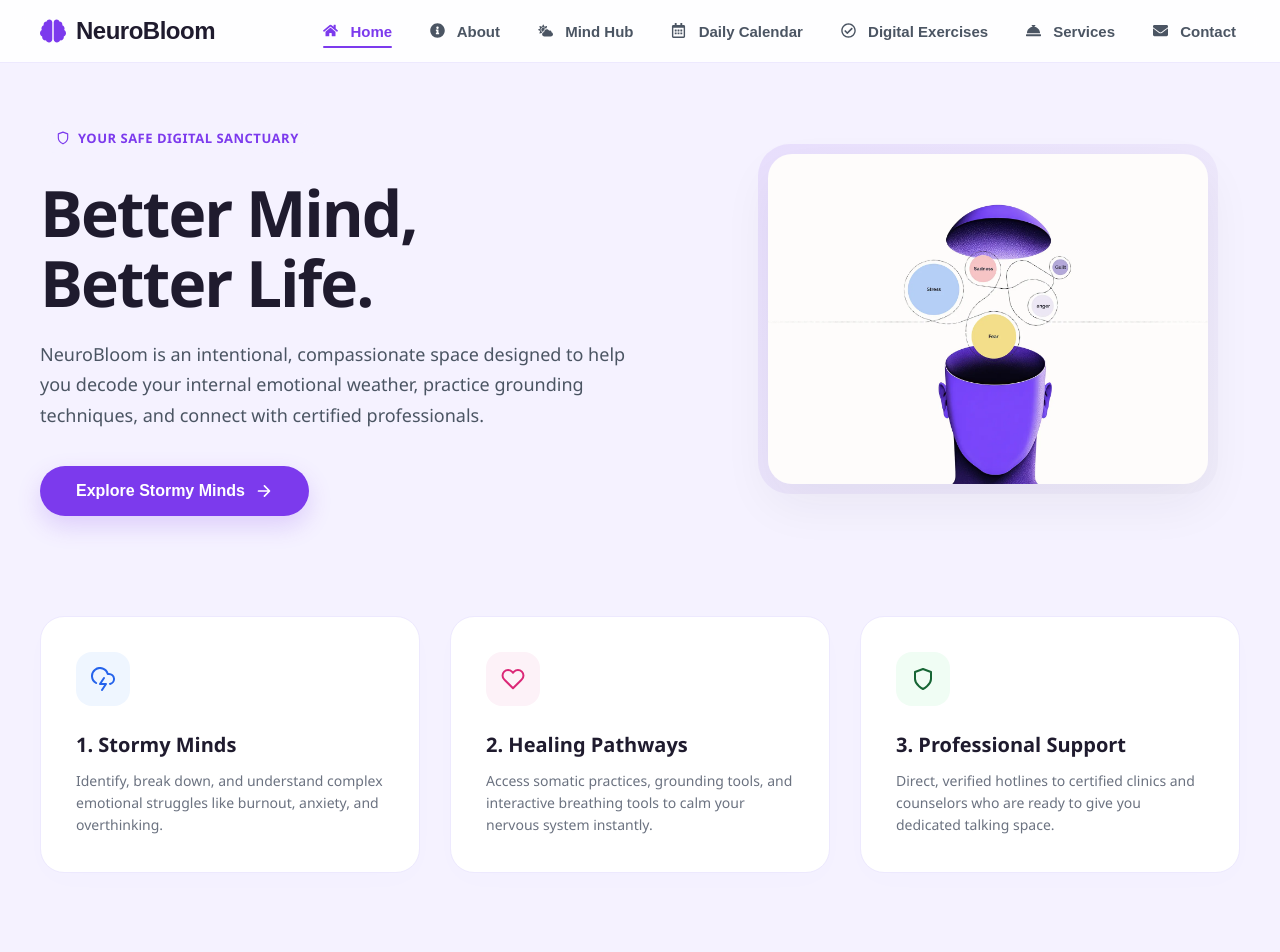
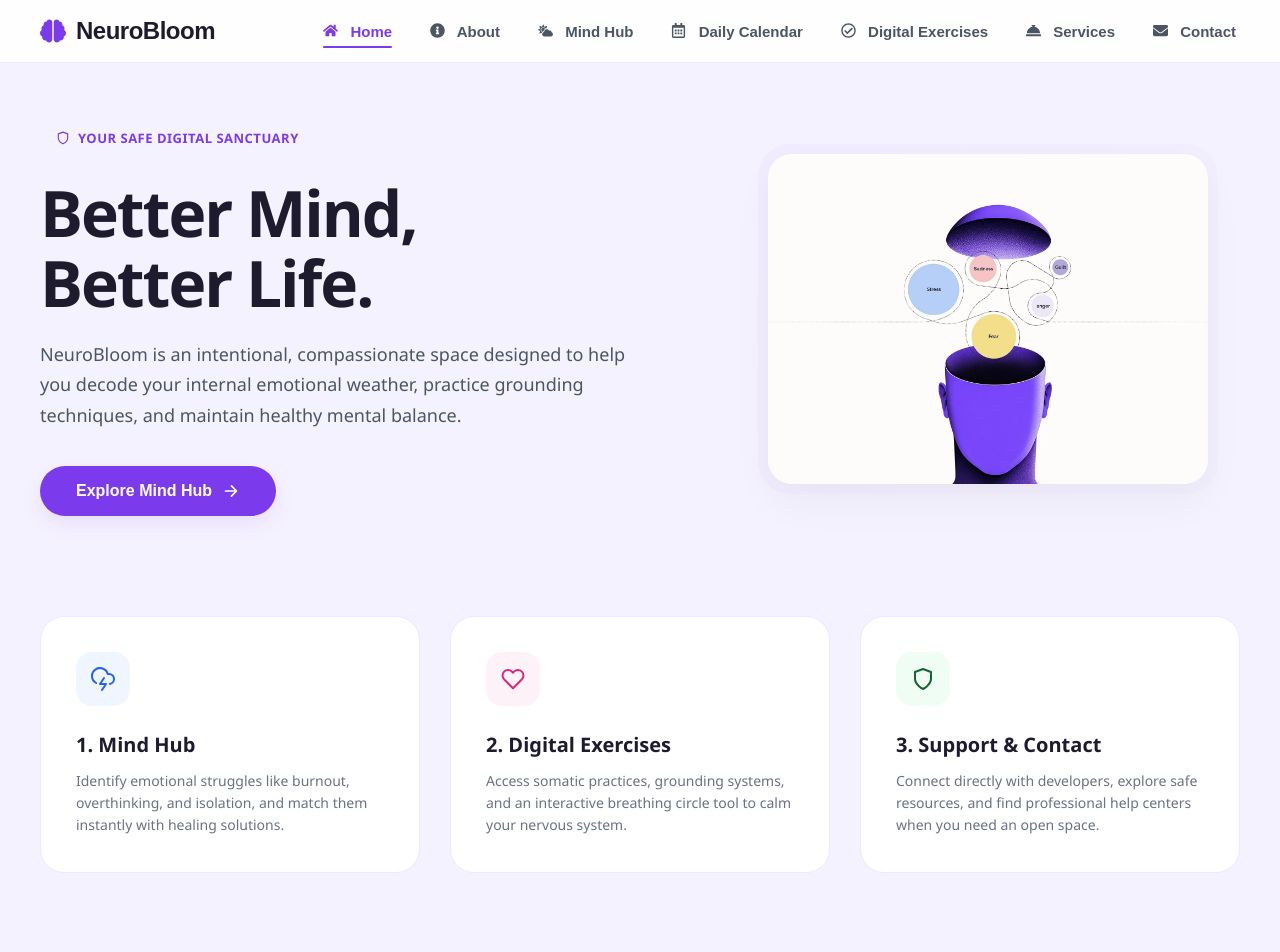
Before and after one commit to zahraadekmak4-ux/NeuroBloom, a React (Create React App) app: page / in a window 1280 px wide. Shown: the top 952 px of the page. Built offline with nearby package versions, Linux system fonts and the light colour scheme.

Commit message:
UI: Fine-tuned landing page pillars with pure hover interactive movements

```diff
--- a/src/pages/Home.css
+++ b/src/pages/Home.css
@@ -1,3 +1,5 @@
+/* Base Layout Container*/
+
 .home-container {
   max-width: 1200px;
   margin: 0 auto;
@@ -5,7 +7,8 @@
   font-family: 'Segoe UI', Tahoma, Geneva, Verdana, sans-serif;
 }
 
-/* HERO SECTION HOOK */
+/* Hero Section Hook*/
+
 .hero-main-section {
   display: flex;
   align-items: center;
@@ -54,7 +57,7 @@
   margin: 0 0 35px 0;
 }
 
-/* BUTTON CONTROLS */
+/* BUTTON CONTROLS (Gentle Hover Shift) */
 .btn-primary-explore {
   background: #7c3aed;
   color: white;
@@ -67,26 +70,27 @@
   display: inline-flex;
   align-items: center;
   gap: 10px;
-  box-shadow: 0 10px 25px rgba(124, 58, 237, 0.2);
-  transition: all 0.2s ease-in-out;
+  box-shadow: 0 8px 20px rgba(124, 58, 237, 0.1);
+  transition: transform 0.3s cubic-bezier(0.25, 0.8, 0.25, 1), background-color 0.2s ease;
 }
 
 .btn-primary-explore:hover {
-  transform: translateY(-2px);
+  transform: translateY(-2px); /* Gentle float up on hover */
   background: #6d28d9;
-  box-shadow: 0 12px 30px rgba(124, 58, 237, 0.3);
+  box-shadow: 0 12px 25px rgba(124, 58, 237, 0.2);
 }
 
 .btn-arrow {
   font-size: 18px;
-  transition: transform 0.2s ease;
+  transition: transform 0.3s ease;
 }
 
 .btn-primary-explore:hover .btn-arrow {
   transform: translateX(4px);
 }
 
-/* HERO GRAPHIC RIGHT CONTAINER */
+/*HERO GRAPHIC CONTAINER */
+
 .hero-graphic-right {
   flex: 0.9;
   display: flex;
@@ -97,7 +101,7 @@
   position: relative;
   border-radius: 32px;
   padding: 10px;
-  background: linear-gradient(135deg, rgba(124, 58, 237, 0.1), rgba(31, 27, 46, 0.02));
+  background: linear-gradient(135deg, rgba(124, 58, 237, 0.04), rgba(31, 27, 46, 0.01));
 }
 
 .hero-canvas-img {
@@ -106,10 +110,11 @@
   height: auto;
   border-radius: 24px;
   display: block;
-  box-shadow: 0 20px 50px rgba(31, 27, 46, 0.06);
+  box-shadow: 0 20px 40px rgba(31, 27, 46, 0.04);
 }
 
-/* THREE LOWER PILLARS */
+/* THREE LOWER PILLARS (Pure Hover Up/Down Movement)*/
+
 .pillars-grid-section {
   display: grid;
   grid-template-columns: repeat(auto-fit, minmax(300px, 1fr));
@@ -123,13 +128,18 @@
   padding: 35px;
   text-align: left;
   cursor: pointer;
-  box-shadow: 0 8px 30px rgba(109, 40, 217, 0.01);
-  transition: all 0.3s cubic-bezier(0.4, 0, 0.2, 1);
+  box-shadow: 0 4px 20px rgba(109, 40, 217, 0.005);
+
+  /* CRITICAL: This controls the smooth gliding back DOWN when the mouse leaves */
+  transition: transform 0.4s cubic-bezier(0.25, 0.8, 0.25, 1),
+              box-shadow 0.4s cubic-bezier(0.25, 0.8, 0.25, 1),
+              border-color 0.3s ease;
 }
 
+/* When the user brings the mouse close (Hover), it glides UP gently */
 .pillar-card:hover {
-  transform: translateY(-5px);
-  box-shadow: 0 15px 40px rgba(109, 40, 217, 0.05);
+  transform: translateY(-6px); /* Moves up smoothly */
+  box-shadow: 0 15px 35px rgba(124, 58, 237, 0.06); /* Adds a premium soft shadow */
   border-color: #ddd4fd;
 }
 
@@ -142,6 +152,12 @@
   align-items: center;
   justify-content: center;
   margin-bottom: 25px;
+  transition: transform 0.3s cubic-bezier(0.25, 0.8, 0.25, 1);
+}
+
+/* Subtle micro-pop for the icon inside when card is hovered */
+.pillar-card:hover .pillar-icon-wrapper {
+  transform: scale(1.05);
 }
 
 .storm-icon-bg { background: #eff6ff; color: #2563eb; }
@@ -166,7 +182,8 @@
   margin: 0;
 }
 
-/* MOBILE VIEW RESPONSIVENESS */
+/*MOBILE VIEW RESPONSIVENESS*/
+
 @media (max-width: 900px) {
   .hero-main-section {
     flex-direction: column-reverse;
@@ -185,4 +202,9 @@
   .hero-canvas-img {
     max-width: 320px;
   }
+
+  /* Soften hover depth on touch mobile screens */
+  .pillar-card:hover {
+    transform: translateY(-3px);
+  }
 }
--- a/src/pages/Home.jsx
+++ b/src/pages/Home.jsx
@@ -18,12 +18,13 @@ function Home() {
           <h1>Better Mind,<br />Better Life.</h1>
           <p className="hero-description">
             NeuroBloom is an intentional, compassionate space designed to help you decode
-            your internal emotional weather, practice grounding techniques, and connect
-            with certified professionals.
+            your internal emotional weather, practice grounding techniques, and maintain
+            healthy mental balance.
           </p>
           <div className="hero-button-group">
-            <button className="btn-primary-explore" onClick={() => navigate("/stormyminds")}>
-              Explore Stormy Minds <IoArrowForwardOutline className="btn-arrow" />
+            {/* Navigates directly to your unified Mind Hub */}
+            <button className="btn-primary-explore" onClick={() => navigate("/mindhub")}>
+              Explore Mind Hub <IoArrowForwardOutline className="btn-arrow" />
             </button>
           </div>
         </div>
@@ -37,28 +38,31 @@ function Home() {
 
       {/* Lower Feature Grid: Three Core Architecture Pillars */}
       <section className="pillars-grid-section">
-        <div className="pillar-card" onClick={() => navigate("/stormyminds")}>
+        {/* Pillar 1: Points to Mind Hub */}
+        <div className="pillar-card" onClick={() => navigate("/mindhub")}>
           <div className="pillar-icon-wrapper storm-icon-bg">
             <FiCloudLightning className="pillar-icon-svg" />
           </div>
-          <h3>1. Stormy Minds</h3>
-          <p>Identify, break down, and understand complex emotional struggles like burnout, anxiety, and overthinking.</p>
+          <h3>1. Mind Hub</h3>
+          <p>Identify emotional struggles like burnout, overthinking, and isolation, and match them instantly with healing solutions.</p>
         </div>
 
-        <div className="pillar-card" onClick={() => navigate("/healingpathways")}>
+        {/* Pillar 2: Points to your Digital Exercises page */}
+        <div className="pillar-card" onClick={() => navigate("/exercises")}>
           <div className="pillar-icon-wrapper healing-icon-bg">
             <FiHeart className="pillar-icon-svg" />
           </div>
-          <h3>2. Healing Pathways</h3>
-          <p>Access somatic practices, grounding tools, and interactive breathing tools to calm your nervous system instantly.</p>
+          <h3>2. Digital Exercises</h3>
+          <p>Access somatic practices, grounding systems, and an interactive breathing circle tool to calm your nervous system.</p>
         </div>
 
-        <div className="pillar-card" onClick={() => navigate("/services")}>
+        {/* Pillar 3: Points to your Contact/Support section */}
+        <div className="pillar-card" onClick={() => navigate("/contact")}>
           <div className="pillar-icon-wrapper professional-icon-bg">
             <FiShield className="pillar-icon-svg" />
           </div>
-          <h3>3. Professional Support</h3>
-          <p>Direct, verified hotlines to certified clinics and counselors who are ready to give you dedicated talking space.</p>
+          <h3>3. Support & Contact</h3>
+          <p>Connect directly with developers, explore safe resources, and find professional help centers when you need an open space.</p>
         </div>
       </section>
     </div>
```
